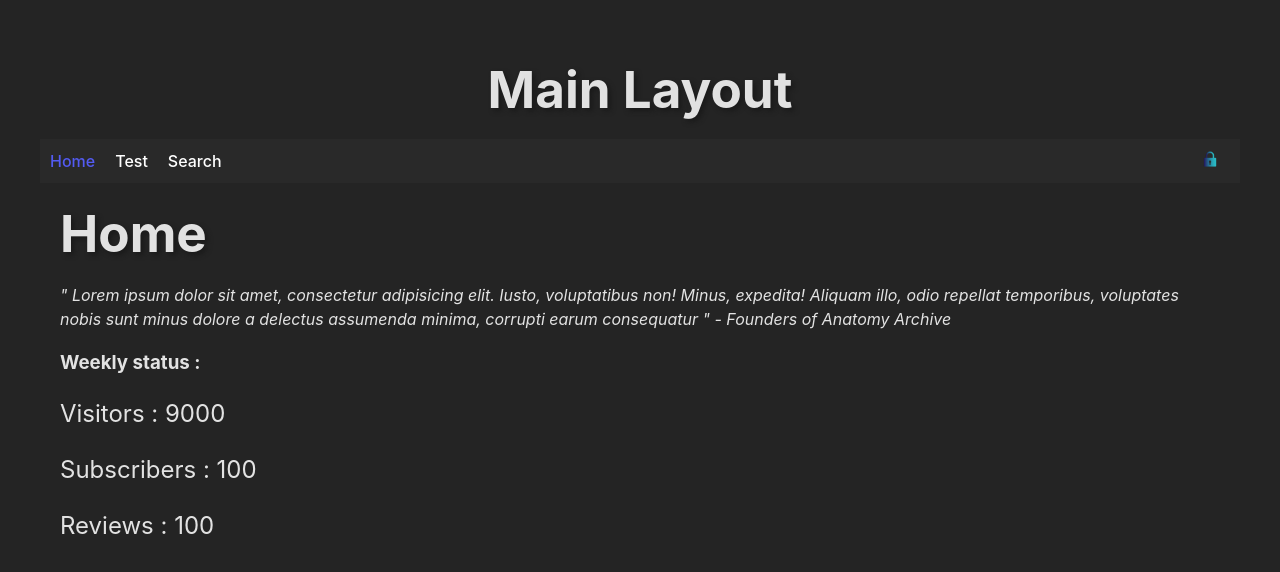
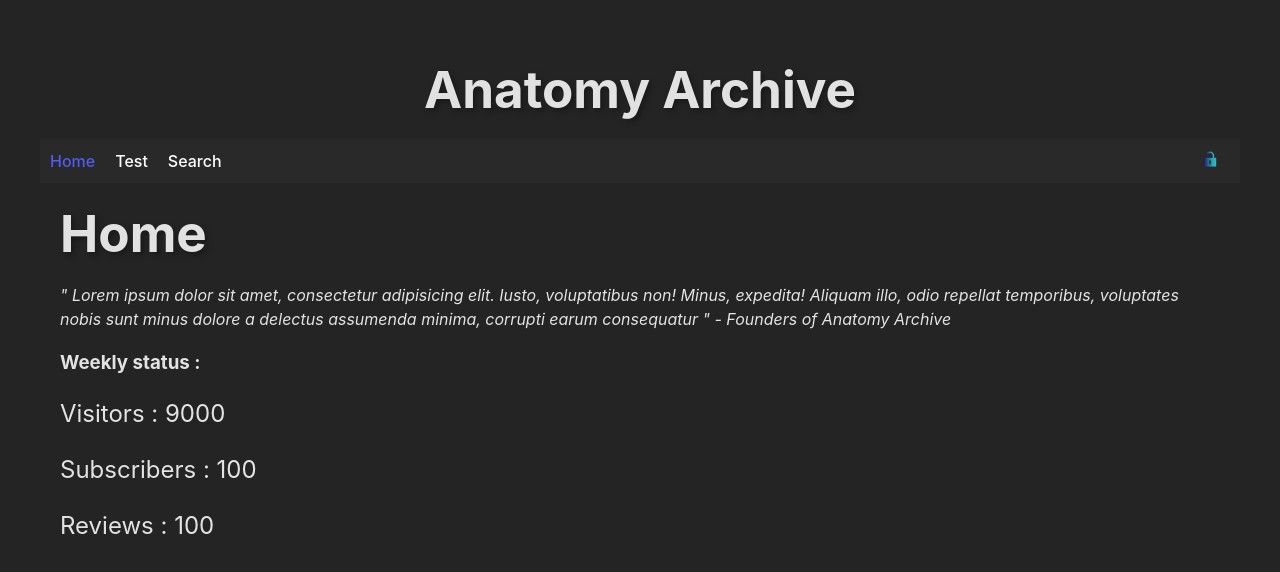
Before and after one commit to kotteletfisk/anatomy-archive-react, a React (Vite) app: page / in a window 1280 px wide. Shown: the top 572 px of the page. Built offline with nearby package versions, Linux system fonts and the light colour scheme.

Commit message:
Update MainLayout.jsx

```diff
--- a/src/layouts/MainLayout.jsx
+++ b/src/layouts/MainLayout.jsx
@@ -14,7 +14,7 @@ function MainLayout() {
 
   return (
     <>
-      <h1 style={{ textAlign: "center" }}>Main Layout</h1>
+      <h1 style={{ textAlign: "center" }}>Anatomy Archive</h1>
 
       <div id="nav-bar">
         <div id="nav-items">
```
